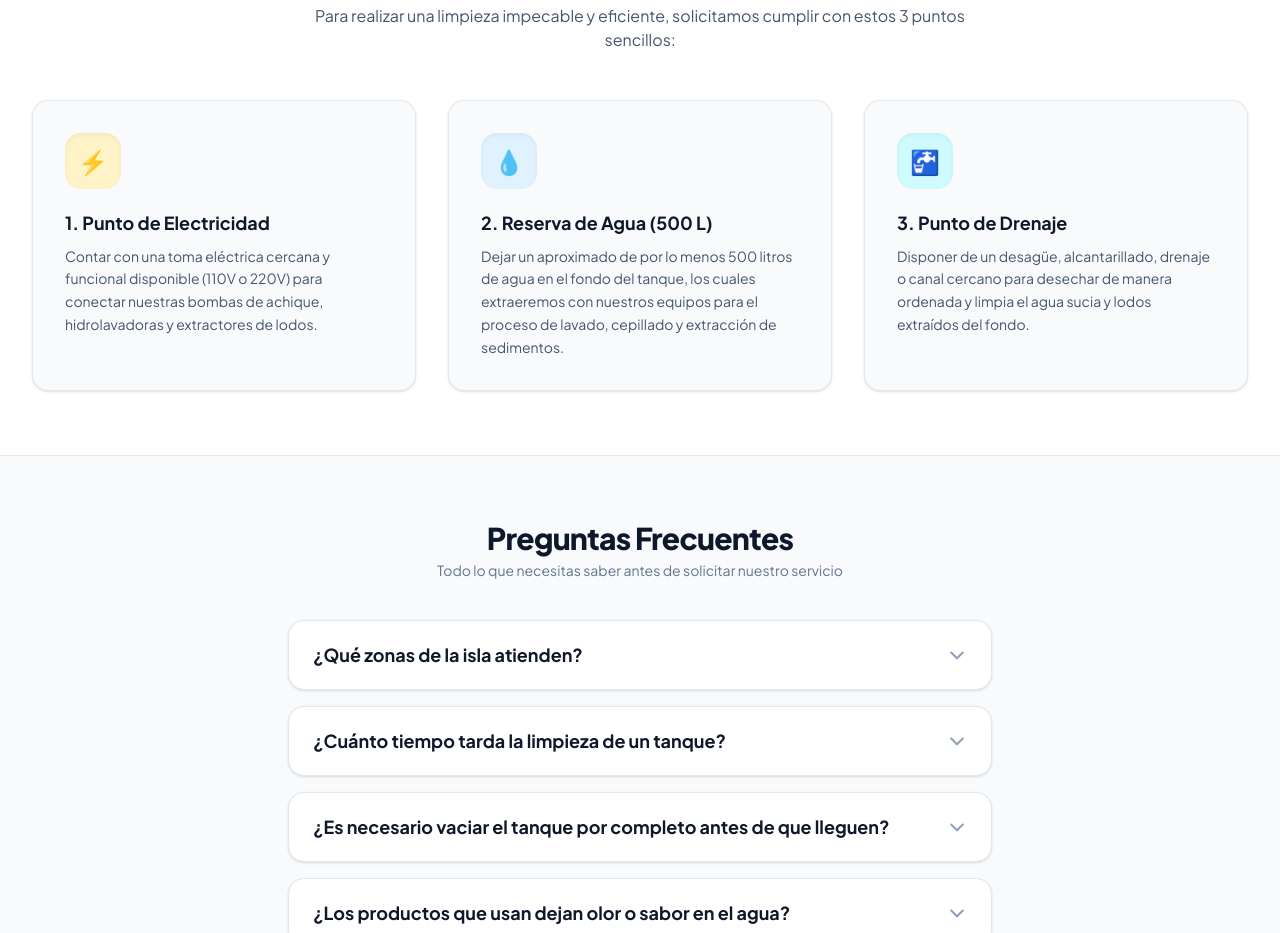
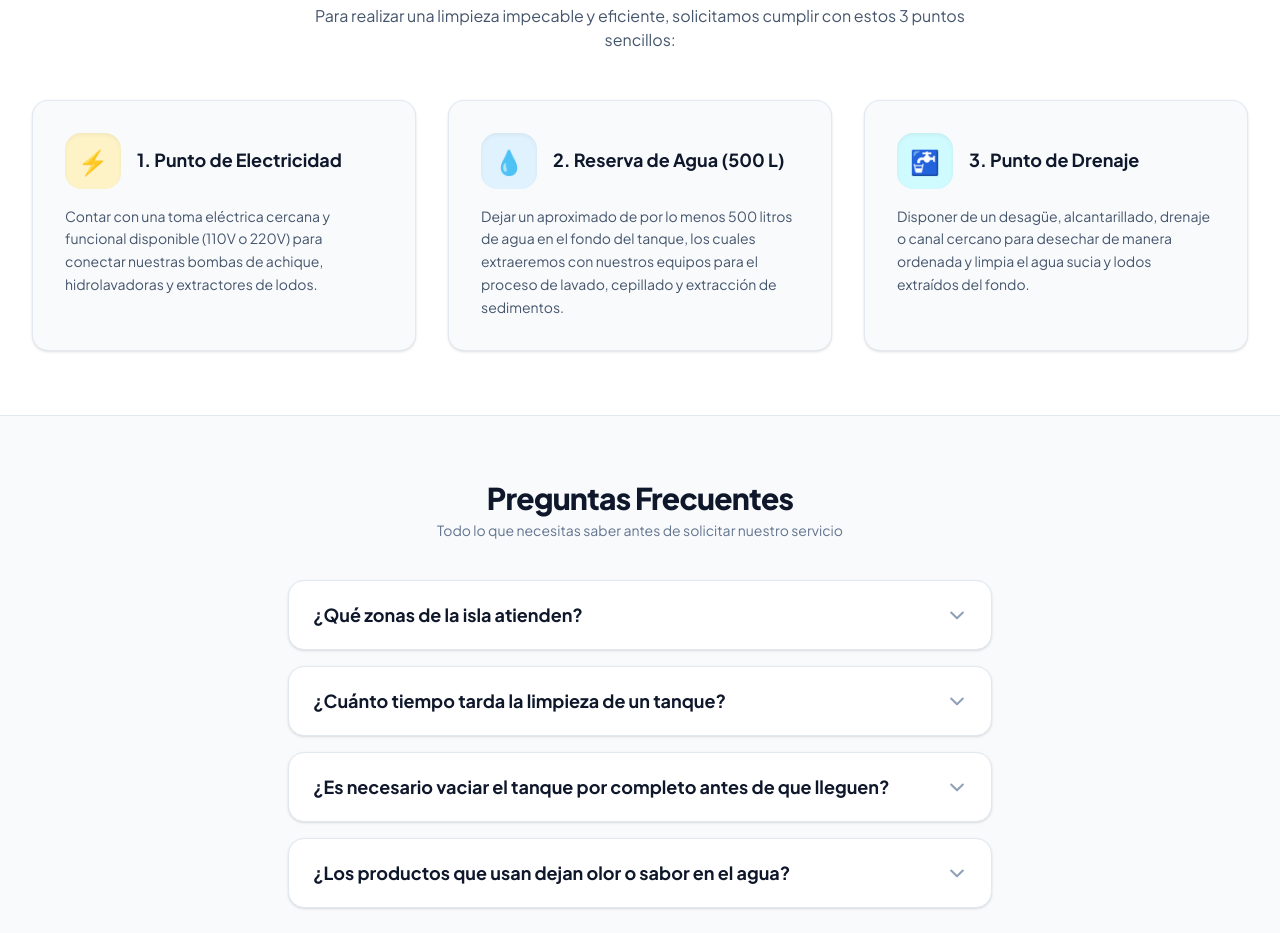
Before and after one commit to copyplotmargarita/DS.SERVICIOS.INTEGRALES, a React (Vite) app: page /#/ in a window 1280 px wide. Shown: the part 2640-3573 px from the top of the page. Built offline with nearby package versions, Linux system fonts and the light colour scheme.

Commit message:
Move requirements title next to icon to compact cards

```diff
--- a/src/pages/LandingLimpieza.jsx
+++ b/src/pages/LandingLimpieza.jsx
@@ -495,22 +495,19 @@ export function LandingLimpieza() {
           </div>
           <div className="grid grid-cols-1 md:grid-cols-3 gap-8">
             <div className="p-6 sm:p-8 rounded-2xl bg-slate-50 border border-slate-200/90 hover:border-sky-300 transition-all shadow-sm hover:shadow-md">
-              <div className="w-14 h-14 rounded-2xl bg-amber-100 text-amber-600 flex items-center justify-center mb-5 text-2xl font-black shadow-inner">⚡</div>
-              <h4 className="text-lg font-bold text-slate-900 mb-2">1. Punto de Electricidad</h4>
+              <div className="flex items-center gap-3 sm:gap-4 mb-3 sm:mb-4"><div className="w-12 h-12 sm:w-14 sm:h-14 rounded-2xl bg-amber-100 text-amber-600 flex items-center justify-center shrink-0 text-xl sm:text-2xl font-black shadow-inner">⚡</div><h4 className="text-base sm:text-lg font-bold text-slate-900 leading-tight">1. Punto de Electricidad</h4></div>
               <p className="text-slate-600 text-sm leading-relaxed">
                 Contar con una toma eléctrica cercana y funcional disponible (110V o 220V) para conectar nuestras bombas de achique, hidrolavadoras y extractores de lodos.
               </p>
             </div>
             <div className="p-6 sm:p-8 rounded-2xl bg-slate-50 border border-slate-200/90 hover:border-sky-300 transition-all shadow-sm hover:shadow-md">
-              <div className="w-14 h-14 rounded-2xl bg-sky-100 text-sky-600 flex items-center justify-center mb-5 text-2xl font-black shadow-inner">💧</div>
-              <h4 className="text-lg font-bold text-slate-900 mb-2">2. Reserva de Agua (500 L)</h4>
+              <div className="flex items-center gap-3 sm:gap-4 mb-3 sm:mb-4"><div className="w-12 h-12 sm:w-14 sm:h-14 rounded-2xl bg-sky-100 text-sky-600 flex items-center justify-center shrink-0 text-xl sm:text-2xl font-black shadow-inner">💧</div><h4 className="text-base sm:text-lg font-bold text-slate-900 leading-tight">2. Reserva de Agua (500 L)</h4></div>
               <p className="text-slate-600 text-sm leading-relaxed">
                 Dejar un aproximado de por lo menos 500 litros de agua en el fondo del tanque, los cuales extraeremos con nuestros equipos para el proceso de lavado, cepillado y extracción de sedimentos.
               </p>
             </div>
             <div className="p-6 sm:p-8 rounded-2xl bg-slate-50 border border-slate-200/90 hover:border-sky-300 transition-all shadow-sm hover:shadow-md">
-              <div className="w-14 h-14 rounded-2xl bg-cyan-100 text-cyan-600 flex items-center justify-center mb-5 text-2xl font-black shadow-inner">🚰</div>
-              <h4 className="text-lg font-bold text-slate-900 mb-2">3. Punto de Drenaje</h4>
+              <div className="flex items-center gap-3 sm:gap-4 mb-3 sm:mb-4"><div className="w-12 h-12 sm:w-14 sm:h-14 rounded-2xl bg-cyan-100 text-cyan-600 flex items-center justify-center shrink-0 text-xl sm:text-2xl font-black shadow-inner">🚰</div><h4 className="text-base sm:text-lg font-bold text-slate-900 leading-tight">3. Punto de Drenaje</h4></div>
               <p className="text-slate-600 text-sm leading-relaxed">
                 Disponer de un desagüe, alcantarillado, drenaje o canal cercano para desechar de manera ordenada y limpia el agua sucia y lodos extraídos del fondo.
               </p>
```
